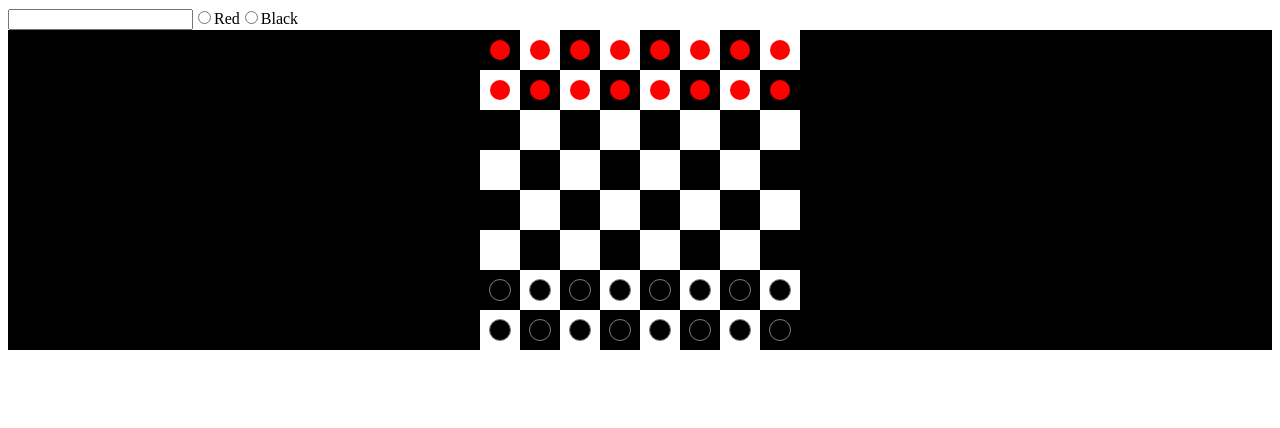
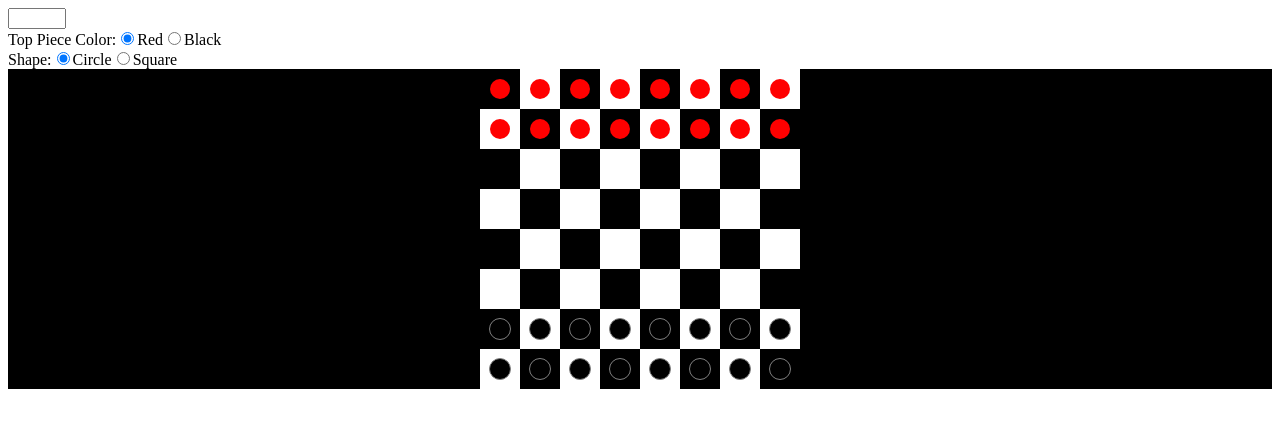
Before and after one commit to kbsjsn/task-1-kirkshin, a React (Create React App) app: page / in a window 1280 px wide. Shown: the top 428 px of the page. Built offline with nearby package versions, Linux system fonts and the light colour scheme.

Commit message:
basic functionality for task-2

```diff
--- a/src/components/Board.css
+++ b/src/components/Board.css
@@ -41,3 +41,11 @@
   width: 20px;
   height: 20px;
 }
+
+.circle {
+  border-radius: 100%;
+}
+
+.square {
+  border-radius: 0%;
+}
--- a/src/components/Board.js
+++ b/src/components/Board.js
@@ -1,12 +1,14 @@
 import React from 'react';
 import './Board.css';
 
+export default function Board ({ cells, pieceColor, pieceShape }) {
+
   const redPiece = (
-  <div className="red-piece"></div>
+    <div className={`red-piece + ${pieceShape === 'circle' ? 'circle' : 'square'}`}></div>
   );
 
   const blackPiece = (
-  <div className="black-piece"></div>
+    <div className={`black-piece + ${pieceShape === 'circle' ? 'circle' : 'square'}`}></div>
   );
 
   const blackCell = (key, piece = null) => (
@@ -22,45 +24,47 @@ function makeRows (cells) {
     for (let i = 0; i < cells; i++) {
       const row = [];
       if (i < 2) {
+        let piece = pieceColor === 'red' ? redPiece : blackPiece;
         if (i % 2 === 0) {
           for (let j = 0; j < cells; j++) {
             if (j % 2 === 0) {
-            row.push(blackCell(j, redPiece))
+              row.push(blackCell(j, piece))
             }
             else {
-            row.push(whiteCell(j, redPiece))
+              row.push(whiteCell(j, piece))
             }
           }
         }
         else {
           for (let j = 0; j < cells; j++) {
             if (j % 2 === 0) {
-            row.push(whiteCell(j, redPiece))
+              row.push(whiteCell(j,  piece))
             }
             else {
-            row.push(blackCell(j, redPiece))
+              row.push(blackCell(j, piece))
             }
           }
         }
       }
       else if (i >= cells - 2) {
+        let piece = pieceColor === 'red' ? blackPiece : redPiece;
         if (i % 2 === 0) {
           for (let j = 0; j < cells; j++) {
             if (j % 2 === 0) {
-            row.push(blackCell(j, blackPiece))
+              row.push(blackCell(j, piece))
             }
             else {
-            row.push(whiteCell(j, blackPiece))
+              row.push(whiteCell(j, piece))
             }
           }
         }
         else {
           for (let j = 0; j < cells; j++) {
             if (j % 2 === 0) {
-            row.push(whiteCell(j, blackPiece))
+              row.push(whiteCell(j, piece))
             }
             else {
-            row.push(blackCell(j, blackPiece))
+              row.push(blackCell(j, piece))
             }
           }
         }
@@ -92,7 +96,6 @@ function makeRows (cells) {
     return board;
   }
 
-export default function Board ({ cells }) {
   return (
     <div className="board">
       {
--- a/src/components/Checkerboard.js
+++ b/src/components/Checkerboard.js
@@ -4,11 +4,21 @@ import Board from './Board';
 
 export default function Checkboard () {
   const [cells, setCells] = useState(8);
+  const [pieceColor, setPieceColor] = useState('red');
+  const [pieceShape, setPieceShape] = useState('circle')
 
   return (
     <>
-      <Input setCells={setCells} />
-      <Board cells={cells} />
+      <Input
+        setCells={setCells}
+        setPieceColor={setPieceColor}
+        setPieceShape={setPieceShape}
+      />
+      <Board
+        cells={cells}
+        pieceColor={pieceColor}
+        pieceShape={pieceShape}
+      />
     </>
   )
 }
--- /dev/null
+++ b/src/components/Input.css
@@ -0,0 +1,8 @@
+.inputbar {
+  display: flex;
+  flex-direction: column;
+}
+
+.textfield {
+  width: 50px;
+}
--- a/src/components/Input.js
+++ b/src/components/Input.js
@@ -1,14 +1,35 @@
 import React from 'react';
+import './Input.css';
 
-export default function Input ({ setCells }) {
+export default function Input ({ setCells, setPieceColor, setPieceShape }) {
 
   return (
     <div className="inputbar">
-      <input onChange={e => setCells(e.target.value)} />
-      <input type="radio" id="red-piece" name="color" value="red"></input>
-      <label for="redPiece">Red</label>
-      <input type="radio" id="black-piece" name="color" value="black"></input>
-      <label for="blackPiece">Black</label>
+      <input onChange={e => setCells(e.target.value)} className="textfield"/>
+      <div>
+        Top Piece Color:
+        <input type="radio" id="red-piece" name="color" value="red"
+          defaultChecked
+          onChange={e => setPieceColor(e.target.value)}
+        />
+        <label htmlFor="red-piece">Red</label>
+        <input type="radio" id="black-piece" name="color" value="black"
+          onChange={e => setPieceColor(e.target.value)}
+        />
+        <label htmlFor="black-piece">Black</label>
+      </div>
+      <div>
+        Shape:
+        <input type="radio" id="circle-piece" name="shape" value="circle"
+          onChange={e => setPieceShape(e.target.value)}
+          defaultChecked
+        />
+        <label htmlFor="circle-piece">Circle</label>
+        <input type="radio" id="square-piece" name="shape" value="square"
+          onChange={e => setPieceShape(e.target.value)}
+        />
+        <label htmlFor="square-piece">Square</label>
+      </div>
     </div>
   )
 }
```
Lines whose indentation alone changed are shown as unchanged.
